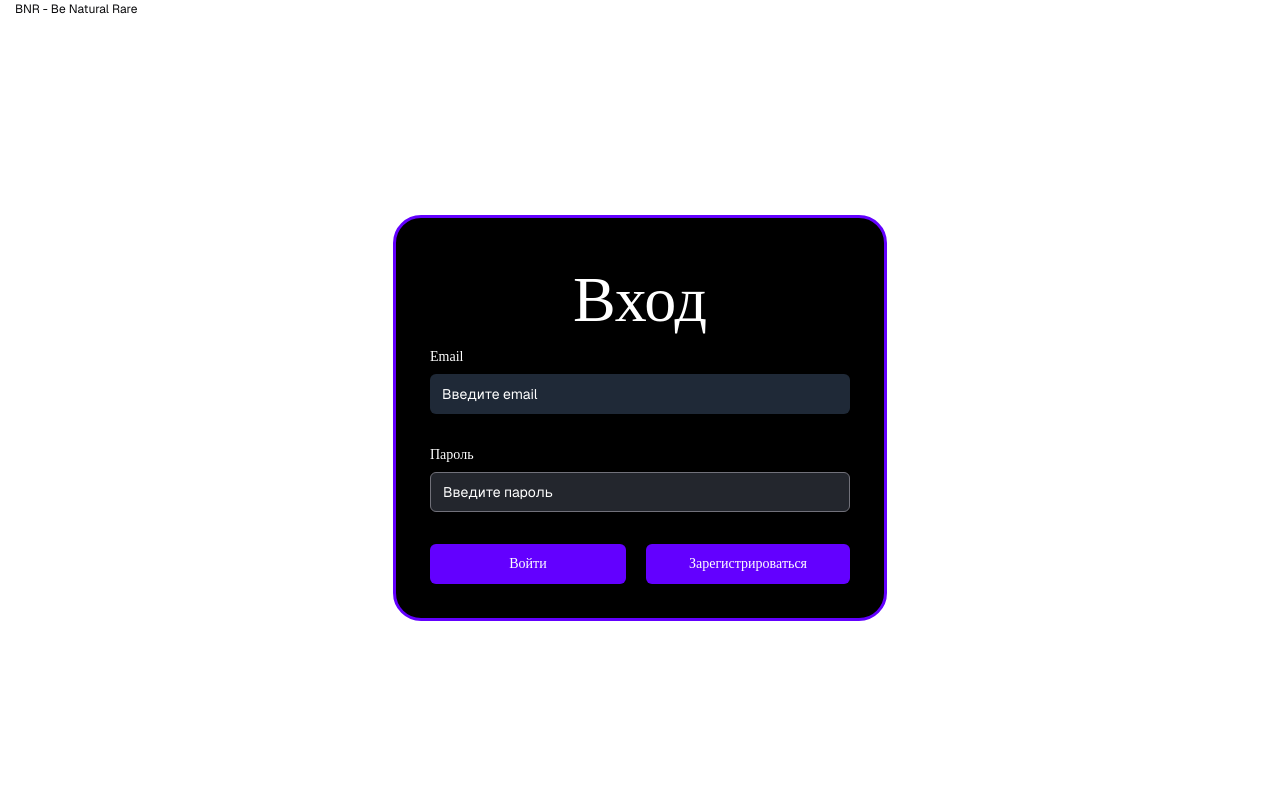
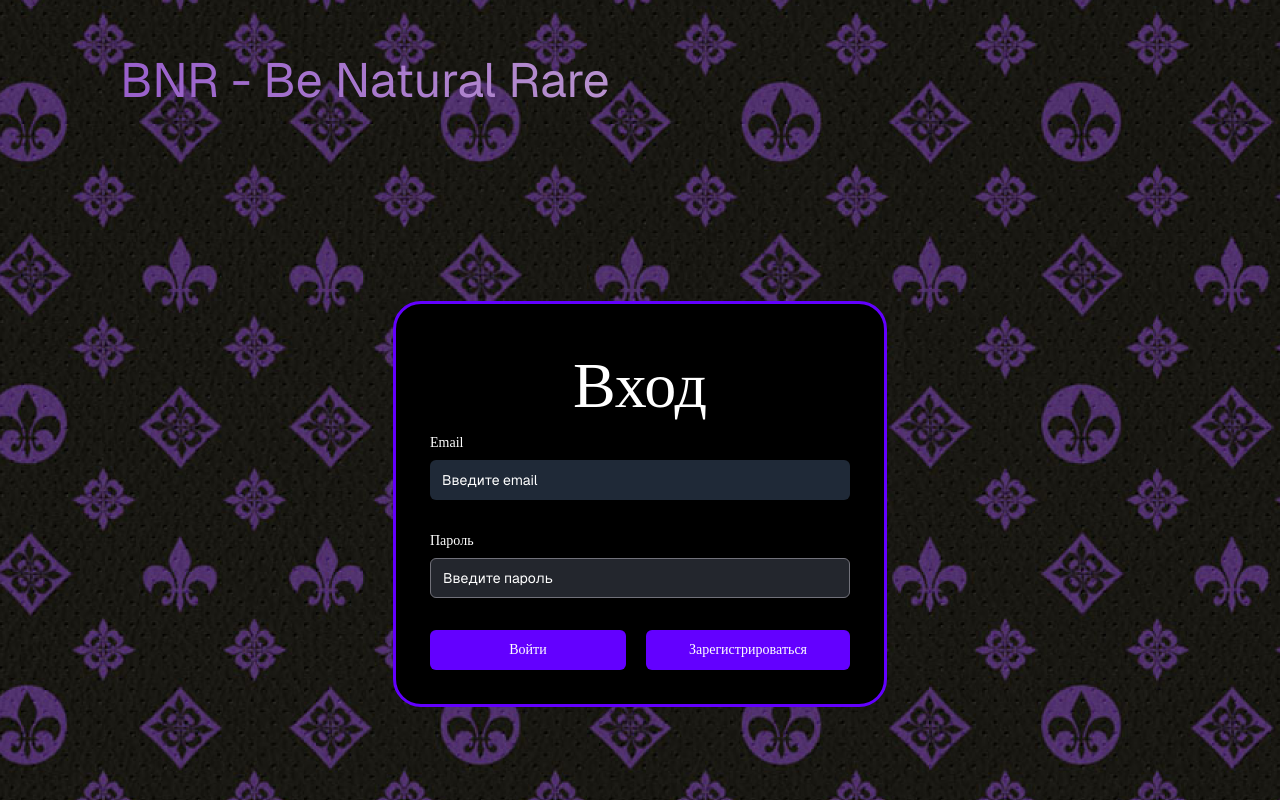
Before and after one commit to Ars-BNR/bnr_music, a Next.js app in the folder client/: page /login in a window 1280 px wide. Built offline with nearby package versions, Linux system fonts and the light colour scheme; a web font is replaced by a local one.

Commit message:
trying login

```diff
--- /dev/null
+++ b/client/src/app/(root)/login/page.module.scss
@@ -0,0 +1,3 @@
+.background {
+  background: url("../../../../public/assets/img/loginTheme.png");
+}
--- a/client/src/app/(root)/login/page.tsx
+++ b/client/src/app/(root)/login/page.tsx
@@ -1,10 +1,13 @@
 import LoginForm from "@/features/Form/ui/LoginForm";
+import styles from "./page.module.scss";
 
 export default async function LoginPage() {
   return (
-    <>
-      <h1>BNR - Be Natural Rare</h1>
+    <div className={styles.background}>
+      <h1 className="text-5xl bg-gradient-to-r from-[#9153cb] to-[#e1d6d2] bg-clip-text text-transparent pt-14 mb-0 pl-[120px]">
+        BNR - Be Natural Rare
+      </h1>
       <LoginForm />
-    </>
+    </div>
   );
 }
--- a/client/src/shared/components/common/Main/Main.tsx
+++ b/client/src/shared/components/common/Main/Main.tsx
@@ -8,8 +8,8 @@ type Props = {
 
 export const Main: React.FC<Props> = ({
   flex = true,
-  padding = true,
-  maxWidth = "1310px",
+  padding = false,
+  maxWidth = "100%",
   children,
 }) => {
   return (
```
Also changed, not shown: client/public/assets/img/loginTheme.png (added).
